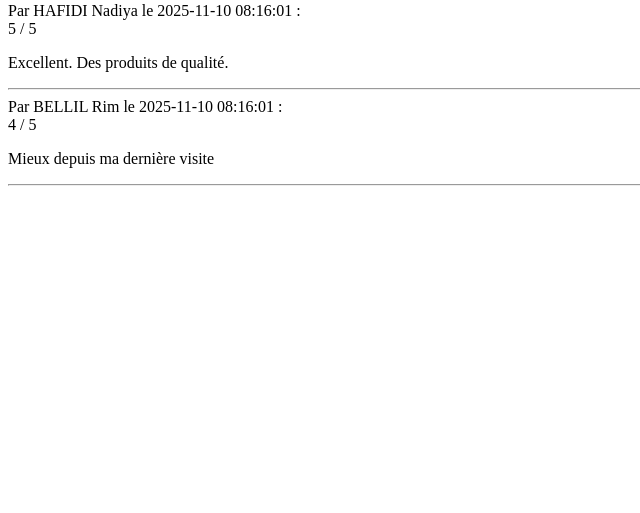
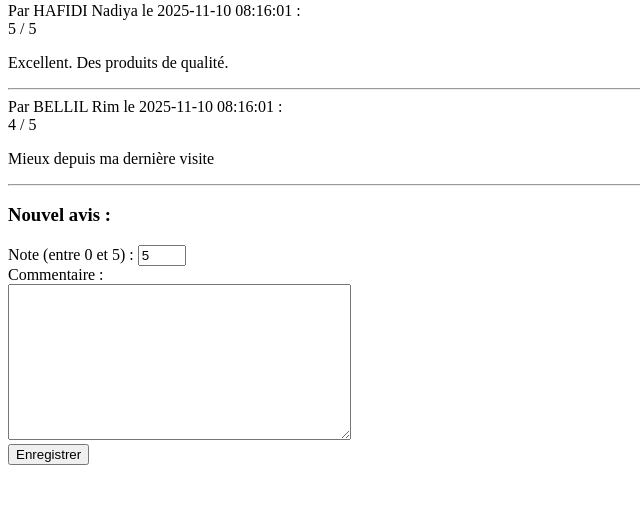
Before and after one commit to slamSIO/sbavis, a PHP site: page /avis in a window 1280 px wide. Shown: the part 287-800 px from the top of the page, without its empty margins (0-640 px from the left). Run offline with PHP 8.4, Linux system fonts and the light colour scheme; the visitor is signed in with stand-in values (Sample User, id 1); data comes from the database, SQL or seed files in the repository.

Commit message:
Enregistrement

```diff
--- a/index.php
+++ b/index.php
@@ -25,10 +25,13 @@
 		session_start() ;
 		require "controleurs/ctrl-consulter-avis.php" ;
 	}
+	elseif( $route == '/avis/enregistrer' ){
+		session_start() ;
+		require "controleurs/ctrl-enregistrer-avis.php" ;
+	}
 	elseif( preg_match( '#^/avis/([0-9]+)/supprimer$#' , $route , $atomes ) ){
 		session_start() ;
 		$numAvis = $atomes[ 1 ] ;
-		//echo "Supprimer $numAvis" ;
 		require "controleurs/ctrl-supprimer-avis.php" ;
 	}
 	else {
--- a/modeles/ModeleSBAvis.php
+++ b/modeles/ModeleSBAvis.php
@@ -99,6 +99,8 @@
 
 		}
 
+
+
 	} ;
 
 
--- a/vues/vue-avis.php
+++ b/vues/vue-avis.php
@@ -44,6 +44,25 @@
 
 		<hr />
 
+		<h3>Nouvel avis :</h3>
+		<form action="/avis/enregistrer" method="POST">
+
+			<label for="note">Note (entre 0 et 5) :</label>
+			<input type="number" id="note" name="note" min="0" max="5" step="1" value="5" required>
+
+			<br/>
+
+			<label for="commentaire">Commentaire :</label>
+			</br>
+			<textarea id="commentaire" name="commentaire" rows="10" cols="40" >
+			</textarea>
+
+			<br/>
+
+			<input type="submit" value="Enregistrer" />
+
+		</form>
+
 	</body>
 
 </html>
```
Also changed, not shown: controleurs/ctrl-enregistrer-avis.php (added, +8 -0 lines).
